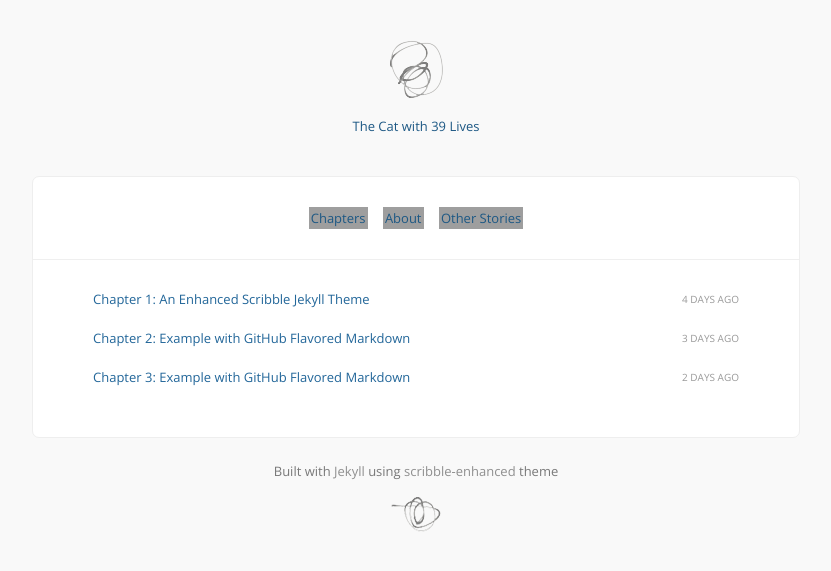
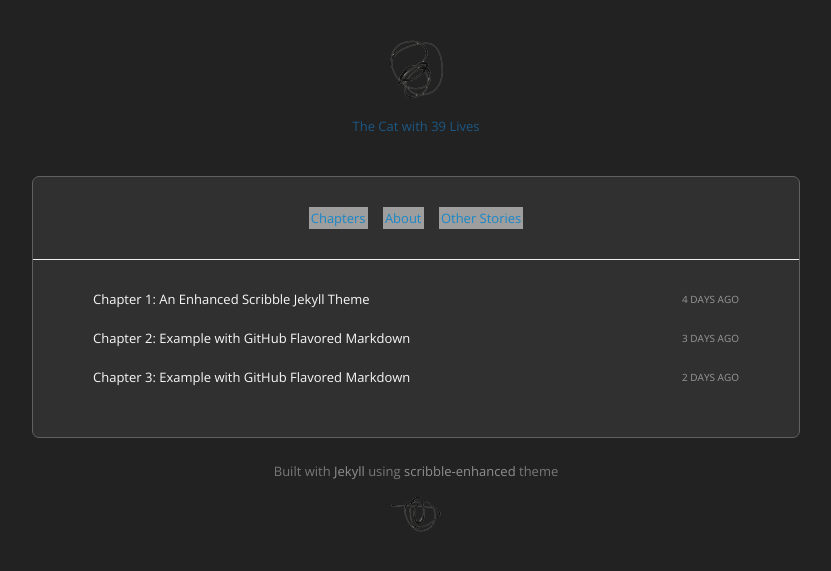
Before and after one commit to mehkanik/C39, a Jekyll site: the page built from index.html, in a window 1280 px wide. Shown: the top 571 px of the page, without its empty margins (224-1055 px from the left). Built offline with Jekyll 4.4.1, drawn with Linux system fonts in a browser that asks for light colours; grey boxes are pictures that could not be loaded.

Commit message:
join the dark side

```diff
--- a/stylesheets/style.css
+++ b/stylesheets/style.css
@@ -7,7 +7,7 @@ html, body {
 }
 
 body {
-    background: #f9f9f9;
+    background: #222222;
     color: #303030;
     font-family: 'Open Sans', sans-serif;
     font-weight: 400;
@@ -128,10 +128,10 @@ footer * {
     box-sizing: border-box;
     width: 100%;
     max-width: 768px;
-    background: #fff;
+    background: #303030;
     margin: 40px auto 20px;
     border-radius: 7px;
-    border: 1px solid #eee;
+    border: 1px solid #606060;
     position: relative;
 }
 
@@ -198,7 +198,7 @@ footer * {
 
 a, .as-link {
     text-decoration: none;
-    color: #269;
+    color: #f9f9f9;
     line-height: 1.4em;
     display: inline-block;
     vertical-align: baseline;
@@ -213,7 +213,7 @@ a, .as-link {
 }
 
 a.main, a:hover, .as-link.main, .as-link:hover {
-    color: #1d5884;
+    color: #1a87c7;
     background-repeat: repeat-x;
     background-position: left bottom;
 }
```
